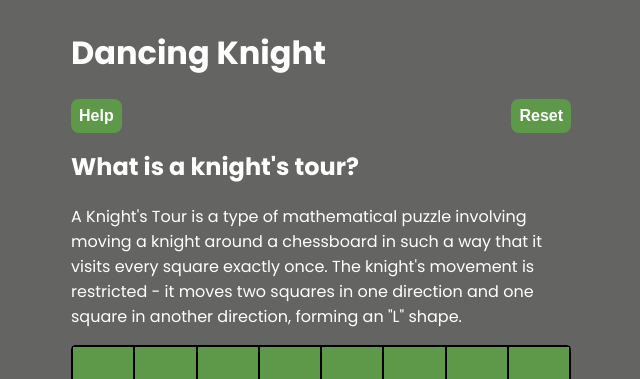
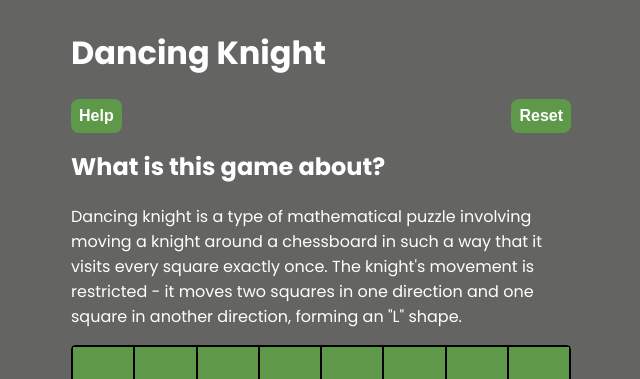
Before and after one commit to HubertSleszynski/Dancing-Knight, a React (Vite) app: page / in a window 1280 px wide. Both pictures are taken after a click on the button "Help". Shown: the top 379 px of the page, without its empty margins (319-959 px from the left). Built offline with nearby package versions, Linux system fonts and the light colour scheme.

Commit message:
added better description

```diff
--- a/src/components/DancingKnight.jsx
+++ b/src/components/DancingKnight.jsx
@@ -170,9 +170,9 @@ const DancingKnight = () => {
       </div>
       {helpClicked ? (
         <div className="help">
-          <h2>What is a knight's tour?</h2>
+          <h2>What is this game about?</h2>
           <p>
-            A Knight's Tour is a type of mathematical puzzle involving moving a
+            Dancing knight is a type of mathematical puzzle involving moving a
             knight around a chessboard in such a way that it visits every square
             exactly once. The knight's movement is restricted - it moves two
             squares in one direction and one square in another direction,
```
